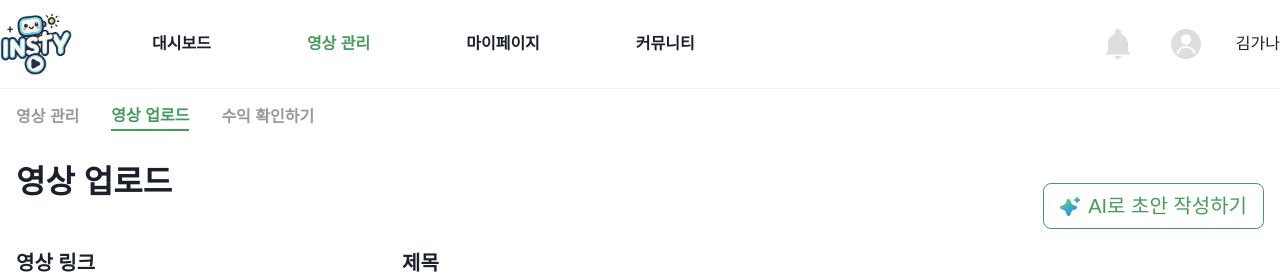
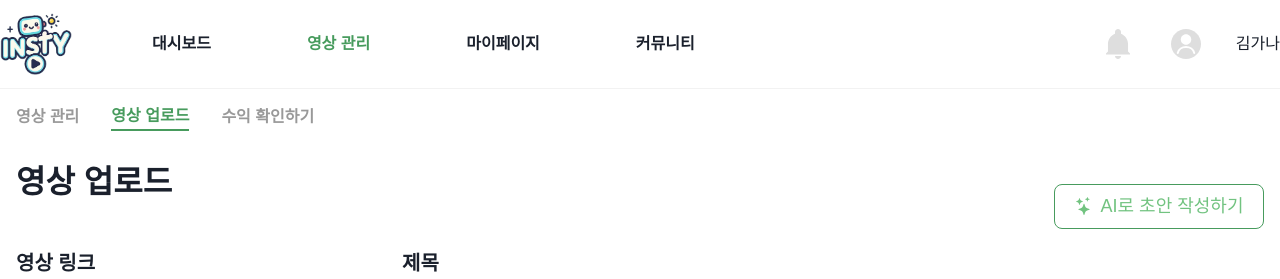
Before and after one commit to Insty-team/insty-frontend, a Next.js app in the folder insty-frontend/: page /creator/videos in a window 1280 px wide. Both pictures are taken after a click on the button "영상 업로드". Shown: the top 279 px of the page. Built offline with nearby package versions, Linux system fonts and the light colour scheme; what @chakra-ui/next-js would draw is missing.

Commit message:
refactor: airecommend > React icon 대체

```diff
--- a/insty-frontend/src/app/creator/videos/_component/common/VideoForm.tsx
+++ b/insty-frontend/src/app/creator/videos/_component/common/VideoForm.tsx
@@ -1,6 +1,7 @@
 "use client";
 
 import { useEffect, useState } from "react";
+import { BsStars } from "react-icons/bs";
 
 import { BaseButton, IconButton } from "@/app/_components/common";
 import { VideoFormProps } from "@/app/types";
@@ -126,11 +127,12 @@ const VideoForm: React.FC<VideoFormProps> = ({
 			<div className="flex items-center justify-between">
 				<div className="font-bold text-3xl mb-12">{subject}</div>
 				{subject === "영상 업로드" ? (
-					<IconButton
-						icon="/airecommend.svg"
+					<BaseButton
 						title="AI로 초안 작성하기"
-						className="flex items-center px-4 py-2 rounded-lg border !border-primary-green-600 text-primary-green-600 hover:bg-primary-green-500 hover:text-white active:bg-primary-green-600 active:text-white"
-						textSize="text-xl"
+						alignIcon="left"
+						icon={<BsStars />}
+						fill={false}
+						className="!px-4 !py-2 !rounded-lg !border-primary-green-600 !w-[210px]"
 					/>
 				) : (
 					""
```
Also changed, not shown: insty-frontend/public/aiRecommend.svg (deleted).
